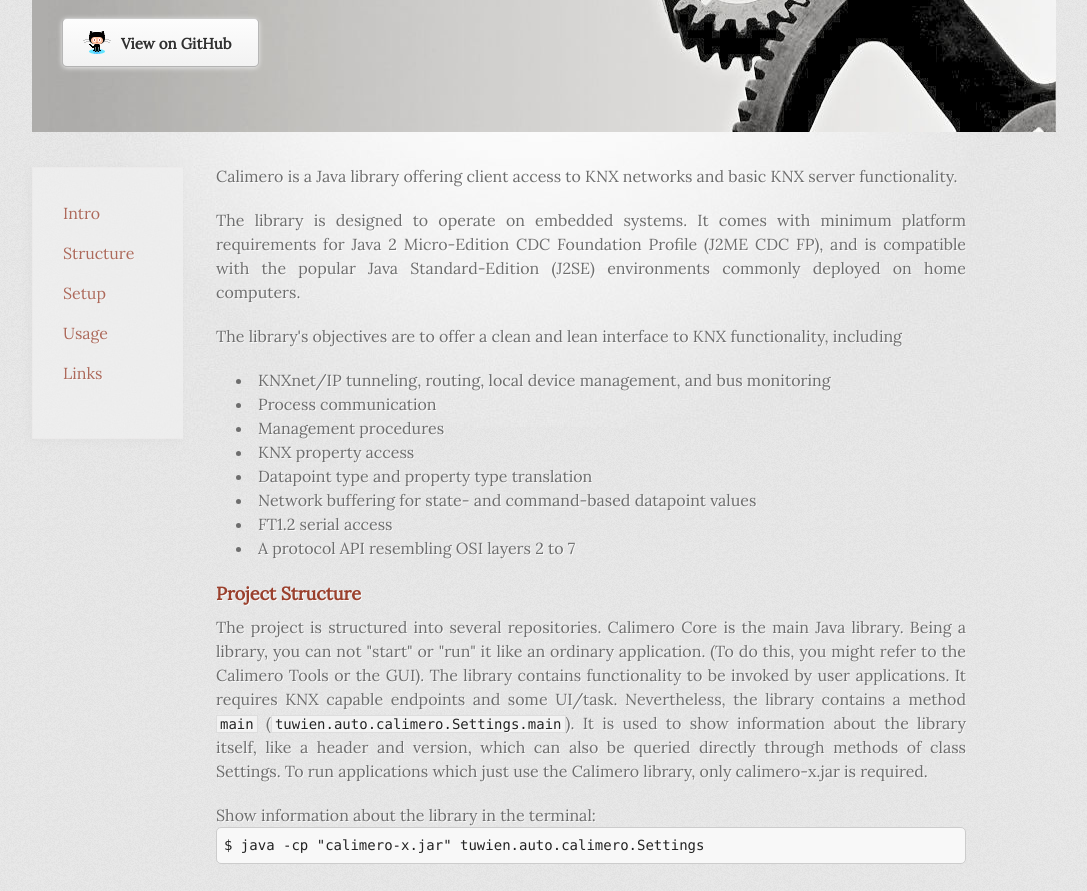
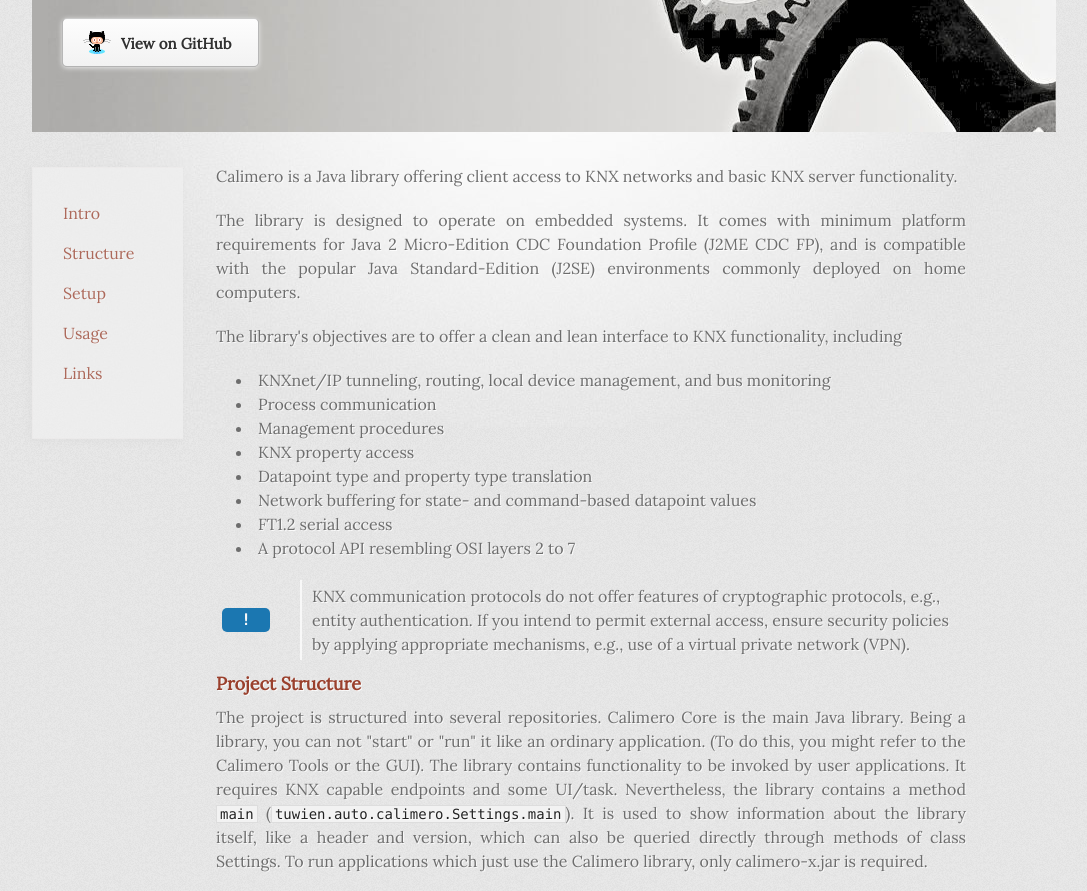
Before and after one commit to calimero-project/calimero-project.github.io, a plain HTML site: page index.html in a window 1280 px wide. Shown: the part 146-1037 px from the top of the page, without its empty margins (96-1183 px from the left). Drawn offline with nearby package versions, Linux system fonts and the light colour scheme; a web font is replaced by a local one.

Commit message:
Add security info

```diff
--- a/index.html
+++ b/index.html
@@ -63,6 +63,20 @@
           <li>FT1.2 serial access</li>
           <li>A protocol API resembling OSI layers 2 to 7</li>
         </ul>
+
+        <div class="marker">
+          <table>
+            <tr>
+              <td class="icon">
+                <div class="hint">!</div>
+              </td>
+              <td class="note">KNX communication protocols do not offer features of
+              cryptographic protocols, e.g., entity authentication. If you intend to permit external access,
+              ensure security policies by applying appropriate mechanisms, e.g., use of a virtual private network (VPN).
+              </td>
+            </tr>
+          </table>
+        </div>
 
         <h3 id="structure">Project Structure</h3>
         <p>
```
